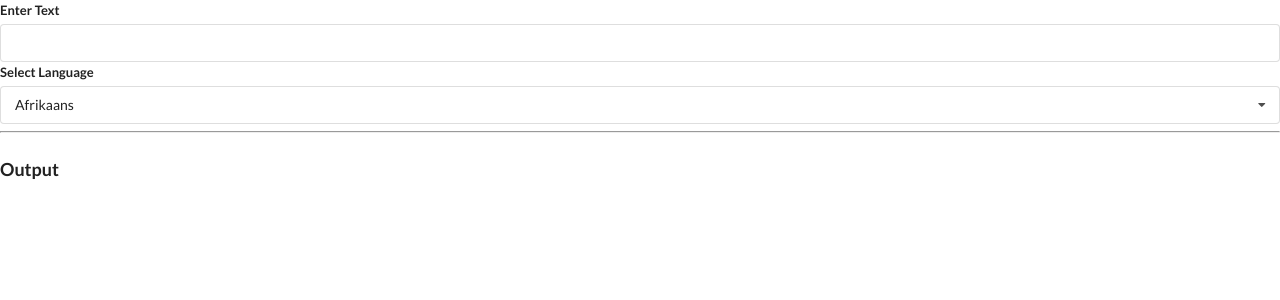
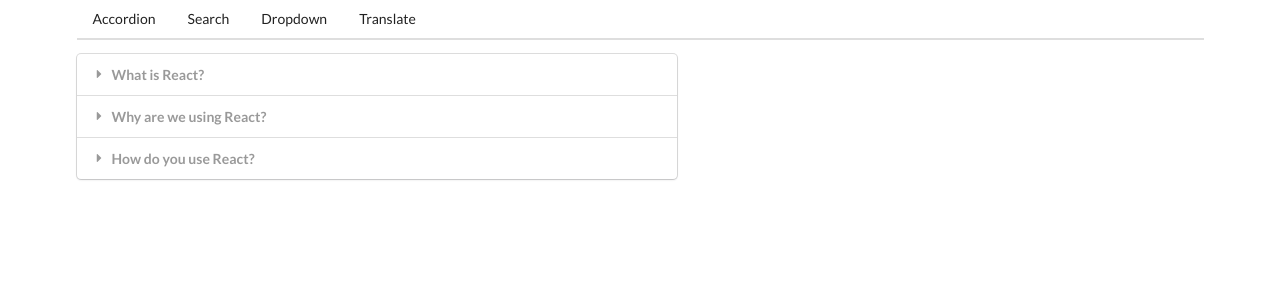
Before and after one commit to giangle0411/jsx-learning, a React (Create React App) app: page / in a window 1280 px wide. Shown: the top 300 px of the page. Built offline with nearby package versions, Linux system fonts and the light colour scheme; no server answers.

Commit message:
Finalise hook app, navigation, manually create react-route

```diff
--- a/src/App.js
+++ b/src/App.js
@@ -1,45 +1,63 @@
-import React from 'react'
-// import Accordion from './components/Accordion'
-// import Search from './components/Search'
-// import Dropdown from './components/Dropdown'
+import React, { useState } from 'react'
+import Accordion from './components/Accordion'
+import Search from './components/Search'
+import Dropdown from './components/Dropdown'
 import Translate from './components/Translate'
-// const items = [
-//   {
-//     title: 'What is React?',
-//     content: 'React is a front end javascript framework',
-//   },
-//   {
-//     title: 'Why are we using React?',
-//     content: 'React is a popular JS library and widely used',
-//   },
-//   {
-//     title: 'How do you use React?',
-//     content: 'You use React by creating components',
-//   },
-// ]
+import Route from './components/Route'
+import Header from './components/Header'
 
-// const options = [
-//   {
-//     label: 'The Color Red',
-//     value: 'red',
-//   },
-//   {
-//     label: 'The Color Green',
-//     value: 'green',
-//   },
-//   {
-//     label: 'A Shade of Blue',
-//     value: 'blue',
-//   },
-// ]
+const items = [
+  {
+    title: 'What is React?',
+    content: 'React is a front end javascript framework',
+  },
+  {
+    title: 'Why are we using React?',
+    content: 'React is a popular JS library and widely used',
+  },
+  {
+    title: 'How do you use React?',
+    content: 'You use React by creating components',
+  },
+]
+
+const options = [
+  {
+    label: 'The Color Red',
+    value: 'red',
+  },
+  {
+    label: 'The Color Green',
+    value: 'green',
+  },
+  {
+    label: 'A Shade of Blue',
+    value: 'blue',
+  },
+]
 
 export default () => {
+  const [selected, setSelected] = useState(options[0])
   return (
-    <div>
-      <Translate />
-
-      {/* <Search /> */}
-      {/* <Accordion items={items} /> */}
+    <div className="ui container">
+      <Header />
+      <Route path="/">
+        <Accordion items={items} />
+      </Route>
+      <Route path="/list">
+        <Search />
+      </Route>
+      <Route path="/dropdown">
+        <Dropdown
+          label="Select a color"
+          options={options}
+          selected={selected}
+          onSelectedChange={setSelected}
+        />
+      </Route>
+      <Route path="/translate">
+        <Translate />
+      </Route>
     </div>
   )
 }
--- a/src/components/Convert.js
+++ b/src/components/Convert.js
@@ -1,3 +1,5 @@
+//AIzaSyCHUCmpR7cT_yDFHC98CZJy2LTms-IwDlM
+
 import React, { useState, useEffect } from 'react'
 import axios from 'axios'
 
@@ -23,7 +25,7 @@
           params: {
             q: debouncedText,
             target: language.value,
-            // key: 'AIzaSyCHUCmpR7cT_yDFHC98CZJy2LTms-IwDlM',
+            key: '',
           },
         }
       )
--- /dev/null
+++ b/src/components/Header.js
@@ -0,0 +1,23 @@
+import React from 'react'
+import Link from './Link'
+
+const Header = () => {
+  return (
+    <div className="ui secondary pointing menu">
+      <Link href="/" className="item">
+        Accordion
+      </Link>
+      <Link href="/list" className="item">
+        Search
+      </Link>
+      <Link href="/dropdown" className="item">
+        Dropdown
+      </Link>
+      <Link href="/translate" className="item">
+        Translate
+      </Link>
+    </div>
+  )
+}
+
+export default Header
--- /dev/null
+++ b/src/components/Link.js
@@ -0,0 +1,23 @@
+import React from 'react'
+
+const Link = ({ className, href, children }) => {
+  const onClick = (event) => {
+    if (event.metaKey || event.ctrlKey) {
+      return
+    }
+
+    event.preventDefault()
+    window.history.pushState({}, '', href)
+
+    const navEvent = new PopStateEvent('popstate')
+    window.dispatchEvent(navEvent)
+  }
+
+  return (
+    <a onClick={onClick} className={className} href={href}>
+      {children}
+    </a>
+  )
+}
+
+export default Link
--- /dev/null
+++ b/src/components/Route.js
@@ -0,0 +1,20 @@
+import { useEffect, useState } from 'react'
+
+const Route = ({ path, children }) => {
+  const [currentPath, setcurrentPath] = useState(window.location.pathname)
+
+  useEffect(() => {
+    const onLocationChange = () => {
+      setcurrentPath(window.location.pathname)
+    }
+    window.addEventListener('popstate', onLocationChange)
+
+    return () => {
+      window.removeEventListener('popstate', onLocationChange)
+    }
+  })
+
+  return currentPath === path ? children : null
+}
+
+export default Route
```
